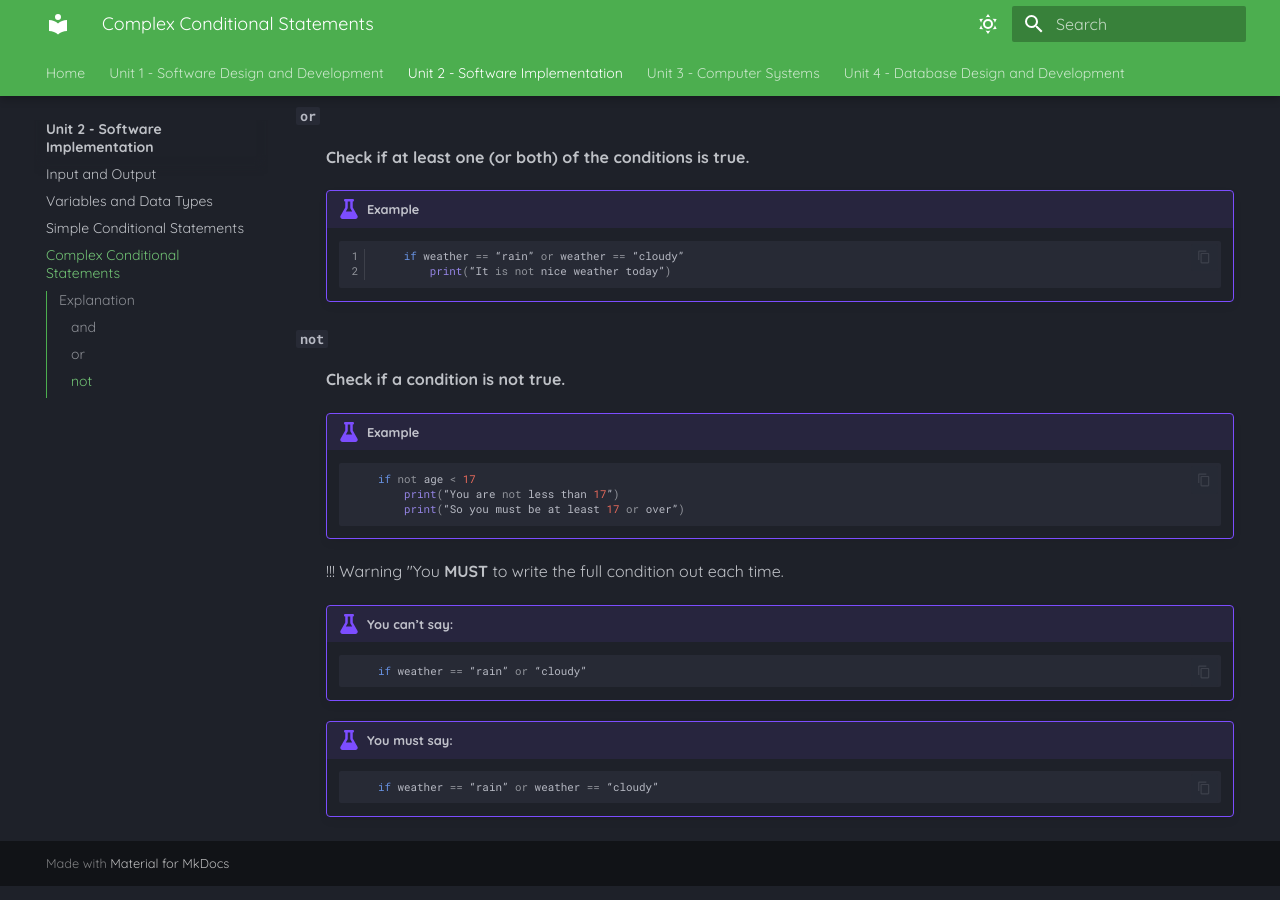
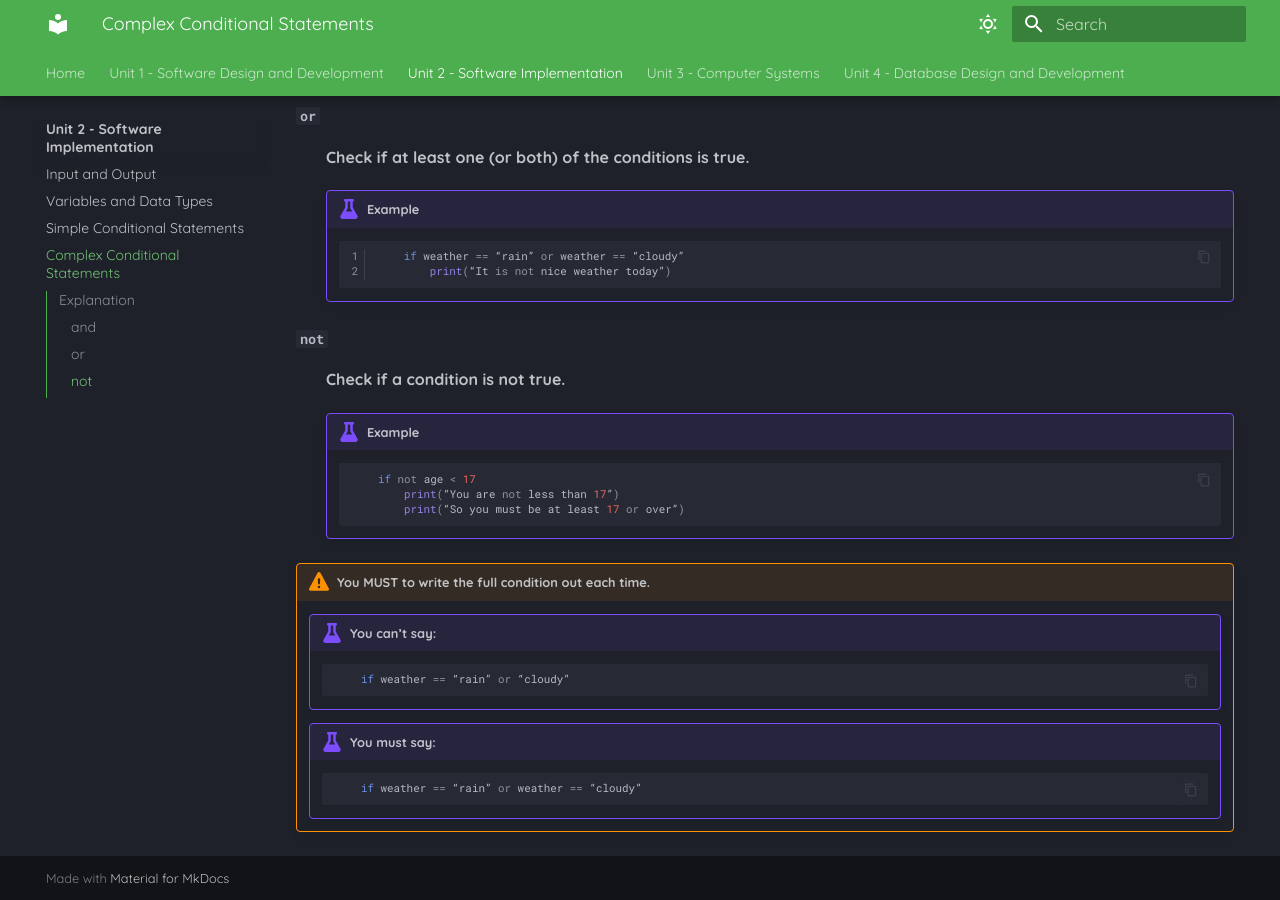
Before and after one commit to Mr-Wood-CS/National-5-Computing-Science-Markdown-Files, an MkDocs documentation site: the page built from docs/SI/04-Complex-Conditional-Statements.md, in a window 1280 px wide and 900 px high, scrolled down 641 px. Built offline with MkDocs 1.6.1 and Material for MkDocs 9.7.7, drawn with Linux system fonts in a browser that asks for light colours.

Commit message:
Update 04-Complex-Conditional-Statements.md

````diff
--- a/docs/SI/04-Complex-Conditional-Statements.md
+++ b/docs/SI/04-Complex-Conditional-Statements.md
@@ -45,7 +45,7 @@ Suppose we ask for a percentage, but it must be between 0 and 100. This could al
 				print(“You are not less than 17”)
 				print(“So you must be at least 17 or over”)
 		```
-!!! Warning "You __MUST__ to write the full condition out each time.
+!!! warning "You __MUST__ to write the full condition out each time."
 
 	!!! example "You can’t say:"
 
````
